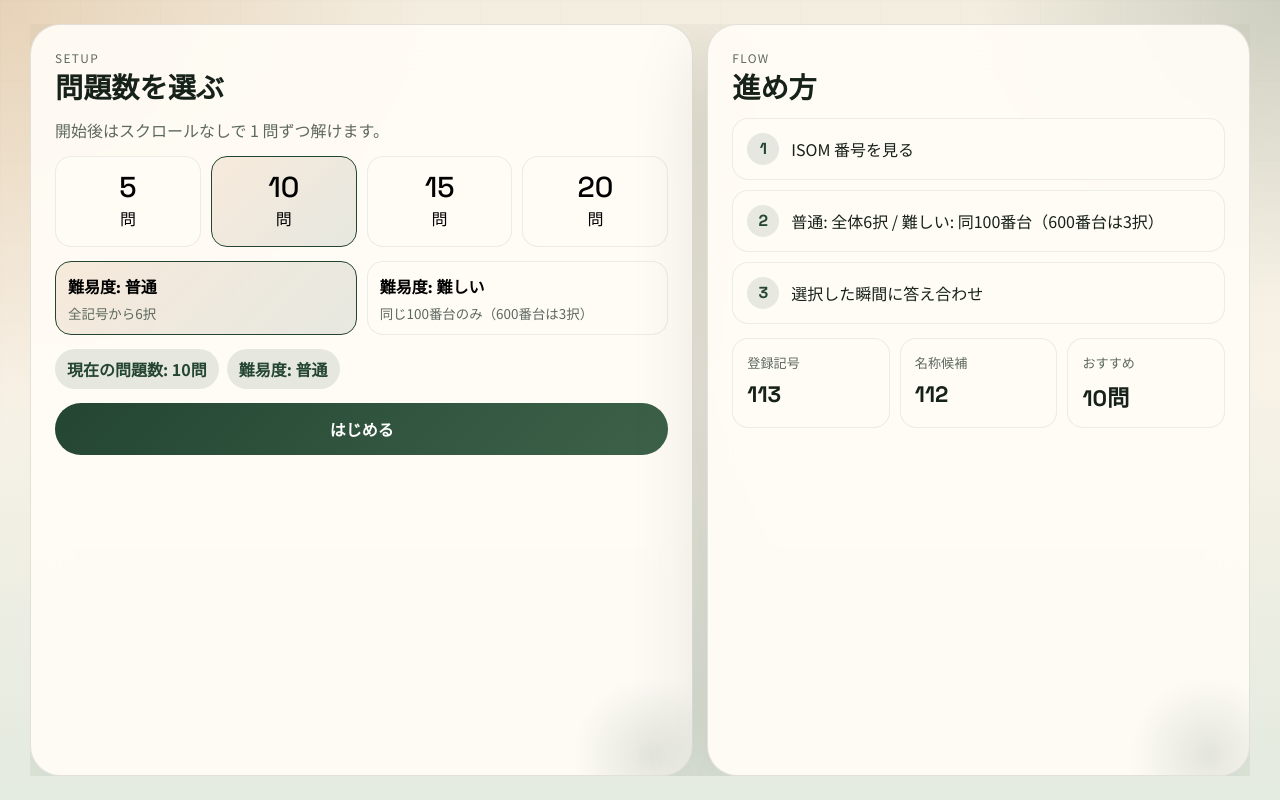
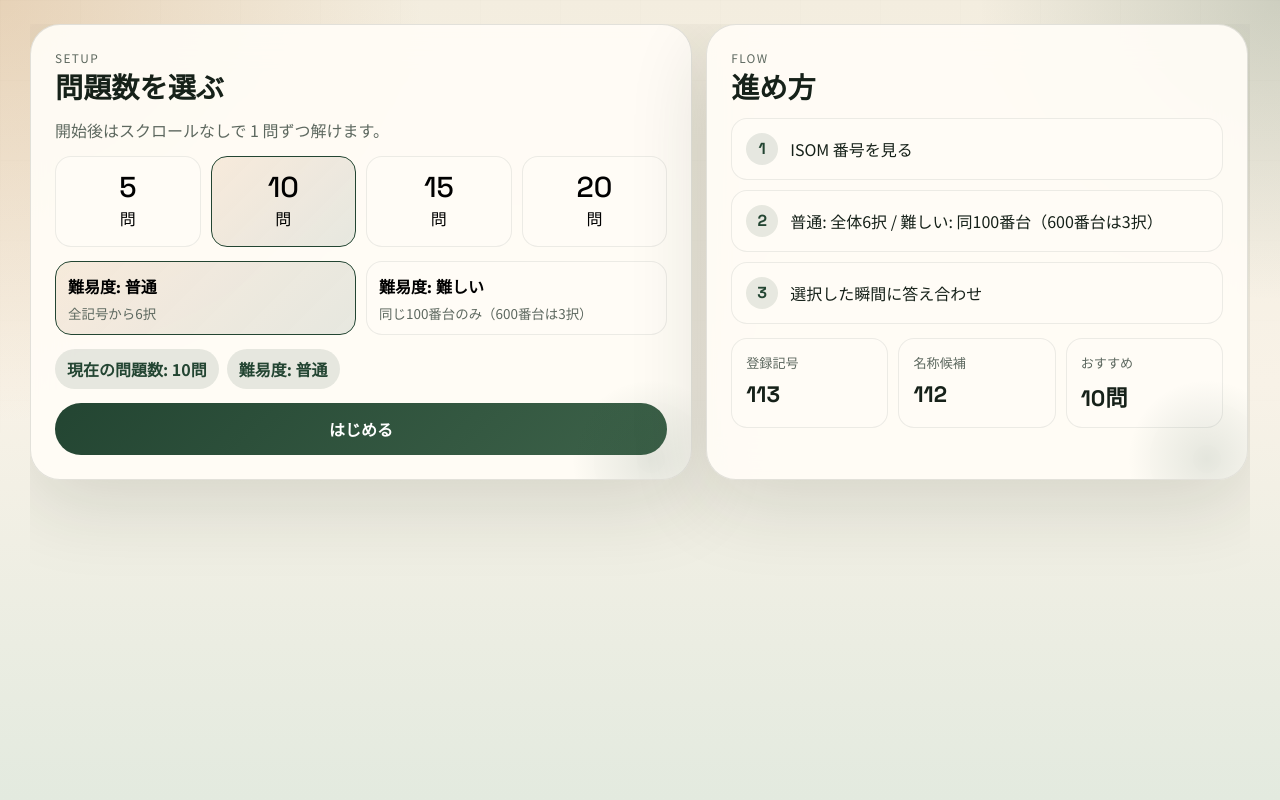
Before and after one commit to nanigasi-san/isom_flash_card, a React (Vite) app: page / in a window 1280 px wide. Built offline with nearby package versions, Linux system fonts and the light colour scheme.

Commit message:
スマホアップデート

```diff
--- a/src/styles.css
+++ b/src/styles.css
@@ -228,6 +228,14 @@ button {
 
 .screen-two-column {
   grid-template-columns: minmax(0, 1.1fr) minmax(320px, 0.9fr);
+  align-content: start;
+  overflow-y: auto;
+  -webkit-overflow-scrolling: touch;
+  padding-right: 2px;
+}
+
+.screen-two-column > .surface {
+  min-height: fit-content;
 }
 
 .screen-question {
```
